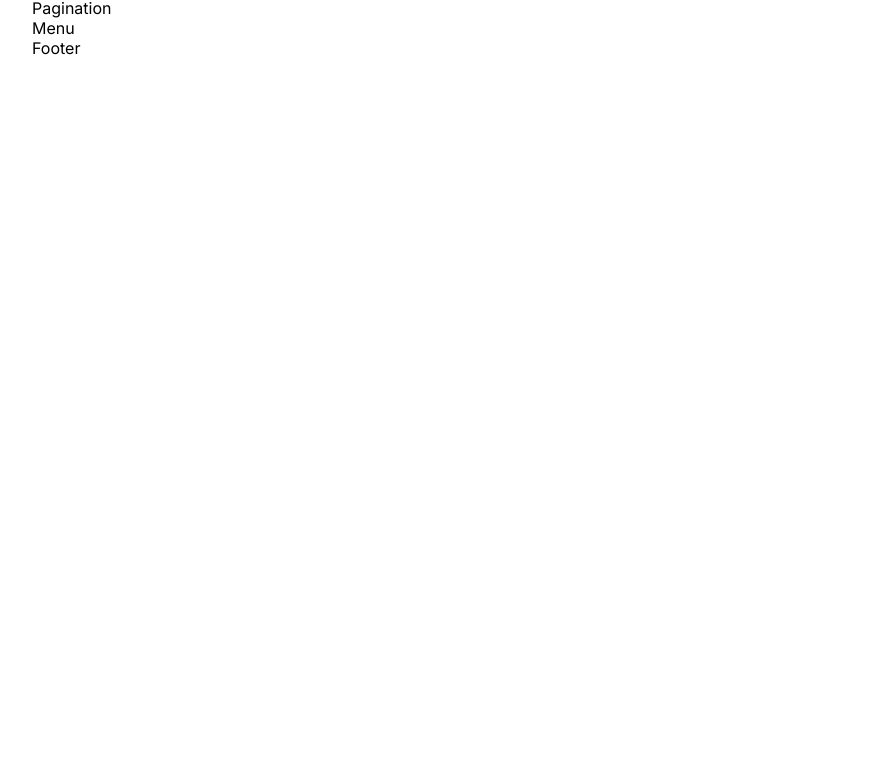
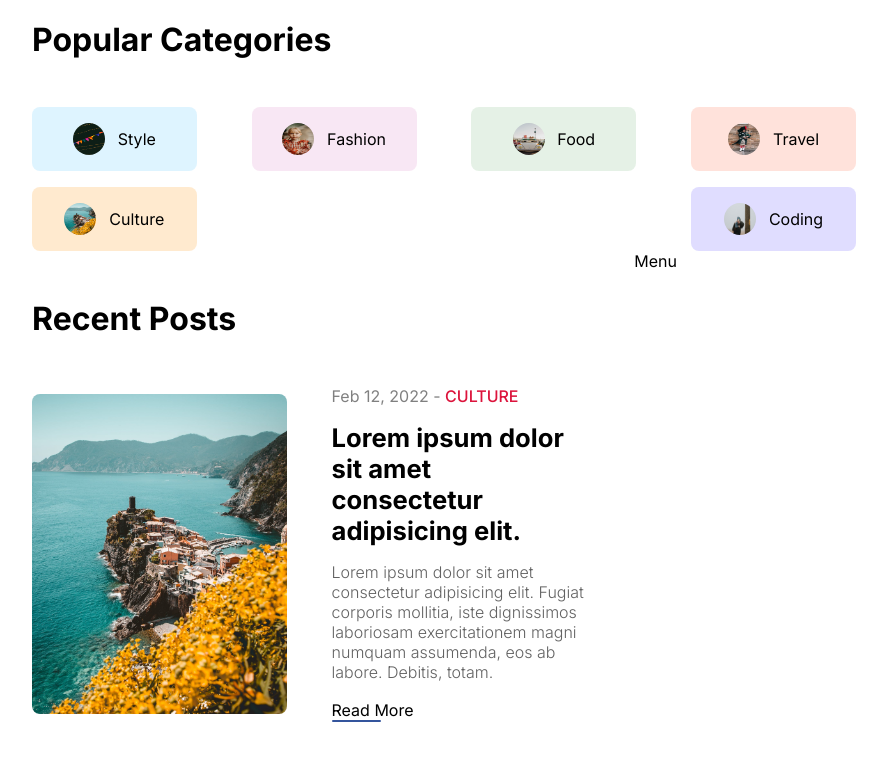
Before and after one commit to dinbandhu12/fullstack-blog-app, a Next.js app: page / in a window 1280 px wide. Shown: the part 814-1586 px from the top of the page, without its empty margins (196-1083 px from the left). Before the commit the page ends 872 px from the top, so only its background shows below. Built offline with nearby package versions, Linux system fonts and the light colour scheme.

Commit message:
added category and post cards

```diff
--- a/src/app/homepage.module.css
+++ b/src/app/homepage.module.css
@@ -0,0 +1,4 @@
+.content {
+    display: flex;
+    gap: 3rem;
+}
--- a/src/app/page.jsx
+++ b/src/app/page.jsx
@@ -1,4 +1,3 @@
-import Link from "next/link";
 import styles from "./homepage.module.css"
 import Featured from "@/components/featured/Featured";
 import CategoryList from "@/components/categoryList/CategoryList";
--- a/src/components/Menu/menu.module.css
+++ b/src/components/Menu/menu.module.css
@@ -1,2 +1,3 @@
 .container {
+    flex: 2;
 }
--- /dev/null
+++ b/src/components/card/Card.jsx
@@ -0,0 +1,32 @@
+import Image from "next/image";
+import styles from "./card.module.css";
+import Link from "next/link";
+
+const Card = () => {
+  return (
+    <div className={styles.container}>
+      <div className={styles.imageContainer}>
+        <Image src="/p1.jpeg" alt="postImg" fill className={styles.image} />
+      </div>
+      <div className={styles.textContainer}>
+        <div className={styles.detail}>
+          <span className={styles.date}>Feb 12, 2022 - </span>
+          <span className={styles.category}>Culture</span>
+        </div>
+        <Link href="/" className={styles.heading}>
+          <h1>Lorem ipsum dolor sit amet consectetur adipisicing elit.</h1>
+        </Link>
+        <p className={styles.desc}>
+          Lorem ipsum dolor sit amet consectetur adipisicing elit. Fugiat
+          corporis mollitia, iste dignissimos laboriosam exercitationem magni
+          numquam assumenda, eos ab labore. Debitis, totam.
+        </p>
+        <Link href="/" className={styles.readMoreBtn}>
+          Read More
+        </Link>
+      </div>
+    </div>
+  );
+};
+
+export default Card;
--- /dev/null
+++ b/src/components/card/card.module.css
@@ -0,0 +1,73 @@
+.container {
+    margin-bottom: 3rem;
+    display: flex;
+    align-items: center;
+    gap: 2.8rem;
+}
+
+.imageContainer {
+    flex: 1;
+    height: 20rem;
+    position: relative;
+}
+
+.image {
+    object-fit: cover;
+    border-radius: 0.5rem;
+}
+
+.textContainer {
+    flex: 1;
+    display: flex;
+    flex-direction: column;
+    gap: 1rem;
+}
+
+.date {
+    color: gray;
+}
+
+.category {
+    color: crimson;
+    font-weight: 500;
+    text-transform: uppercase;
+}
+
+.heading {
+    font-size: 0.8rem;
+}
+
+.desc {
+    font-size: 1rem;
+    font-weight: 300;
+    color: var(--softTextColor);
+}
+
+.readMoreBtn {
+    /* border-bottom: 2px solid rgb(35, 3, 111); */
+    width: max-content;
+    padding: 2px 0;
+    position: relative;
+    transition: all 0.3s ease-in-out;
+}
+.readMoreBtn:hover {
+    font-weight: 700;
+}
+.readMoreBtn::after {
+    content: ''; /* Empty content for the underline */
+    position: absolute;
+    bottom: 0;
+    left: 0; /* Start the line at 25% to center it */
+    width: 60%; /* Make the line half the width of the content */
+    height: 2px; /* Thickness of the bottom line */
+    border-radius: 50rem; /* Rounded corners */
+    background-color: rgb(52, 85, 157);
+    transition: all 0.3s ease-in-out;
+}
+.readMoreBtn:hover::after {
+    left: 0; /* Move the line to start from the left */
+    width: 100%; /* Expand the line to full width */
+    font-weight: 700;
+    background-color: rgb(7, 28, 71);
+    transition: all 0.3s ease-in-out;
+}
--- a/src/components/cardList/CardList.jsx
+++ b/src/components/cardList/CardList.jsx
@@ -1,13 +1,21 @@
-import React from 'react'
-import styles from './cardList.module.css'
-import Pagination from '../pagination/Pagination'
+import React from "react";
+import styles from "./cardList.module.css";
+import Pagination from "../pagination/Pagination";
+import Card from "../card/Card";
 
 const CardList = () => {
   return (
     <div className={styles.container}>
+      <h1 className={styles.title}>Recent Posts</h1>
+      <div className={styles.posts}>
+        <Card />
+        <Card />
+        <Card />
+        <Card />
+      </div>
       <Pagination />
     </div>
-  )
-}
+  );
+};
 
-export default CardList
+export default CardList;
--- a/src/components/cardList/cardList.module.css
+++ b/src/components/cardList/cardList.module.css
@@ -1,2 +1,7 @@
 .container {
+    flex: 5;
 }
+
+.title {
+    margin: 3rem 0;
+}
--- a/src/components/categoryList/CategoryList.jsx
+++ b/src/components/categoryList/CategoryList.jsx
@@ -1,12 +1,87 @@
-import React from 'react'
-import styles from './categoryList.module.css'
+import React from "react";
+import styles from "./categoryList.module.css";
+import Link from "next/link";
+import Image from "next/image";
 
 const CategoryList = () => {
   return (
     <div className={styles.container}>
-      CategoryList
+      <h1 className={styles.title}>Popular Categories</h1>
+      <div className={styles.categories}>
+
+        {/* change the category names latter which are related to the software engineering*/}
+        {/* some catergory [TechTrends], [AI], [SE], [Story], [Career], [Challenges] */}
+
+        <Link href="/blog?cat=style" className={`${styles.category} ${styles.style}`}>
+          <Image
+            src="/style.png"
+            alt="style"
+            width={32}
+            height={32}
+            className={styles.image}
+          />
+          <span className={styles.categoryName}>Style</span>
+        </Link>
+
+
+        <Link href={`/blog`} className={`${styles.category} ${styles.fashion}`}>
+          <Image
+            src="/fashion.png"
+            alt="fashion"
+            width={32}
+            height={32}
+            className={styles.image}
+          />
+          <span className={styles.categoryName}>Fashion</span>
+        </Link>
+
+        <Link href={`/blog`} className={`${styles.category} ${styles.food}`}>
+          <Image
+            src="/food.png"
+            alt="food"
+            width={32}
+            height={32}
+            className={styles.image}
+          />
+          <span className={styles.categoryName}>Food</span>
+        </Link>
+
+        <Link href={`/blog`} className={`${styles.category} ${styles.travel}`}>
+          <Image
+            src="/travel.png"
+            alt="travel"
+            width={32}
+            height={32}
+            className={styles.image}
+          />
+          <span className={styles.categoryName}>Travel</span>
+        </Link>
+
+        <Link href={`/blog`} className={`${styles.category} ${styles.culture}`}>
+          <Image
+            src="/culture.png"
+            alt="culture"
+            width={32}
+            height={32}
+            className={styles.image}
+          />
+          <span className={styles.categoryName}>Culture</span>
+        </Link>
+
+        <Link href={`/blog`} className={`${styles.category} ${styles.coding}`}>
+          <Image
+            src="/coding.png"
+            alt="coding"
+            width={32}
+            height={32}
+            className={styles.image}
+          />
+          <span className={styles.categoryName}>Coding</span>
+        </Link>
+
+      </div>
     </div>
-  )
-}
+  );
+};
 
-export default CategoryList
+export default CategoryList;
--- a/src/components/categoryList/categoryList.module.css
+++ b/src/components/categoryList/categoryList.module.css
@@ -1,2 +1,106 @@
 .container {
 }
+
+.title {
+    margin: 3rem 0;
+}
+
+.categories {
+    display: flex;
+    flex-wrap: wrap;
+    justify-content: space-between;
+    gap: 1rem;
+}
+
+.category {
+    display: flex;
+    align-items: center;
+    gap: 0.8rem;
+    text-transform: capitalize;
+    width: 15%;
+    height: 4rem;
+    justify-content: center;
+    border-radius: 0.5rem;
+}
+
+.category.style {
+    background-color: #57c4ff31;
+    transition: all 0.3s ease-in-out;
+}
+.category.style:hover {
+    background-color: #57c4ff6e;
+    transition: all 0.3s ease-in-out;
+}
+
+.category.fashion {
+    background-color: #da85c731;
+    transition: all 0.3s ease-in-out;
+}
+.category.fashion:hover {
+    background-color: #da85c87d;
+    transition: all 0.3s ease-in-out;
+}
+
+.category.food {
+    background-color: #7fb88133;
+    transition: all 0.3s ease-in-out;
+}
+.category.food:hover {
+    background-color: #7fb8817c;
+    transition: all 0.3s ease-in-out;
+}
+
+.category.travel {
+    background-color: #ff795736;
+    transition: all 0.3s ease-in-out;
+}
+.category.travel:hover {
+    background-color: #ff79577a;
+    transition: all 0.3s ease-in-out;
+}
+
+.category.culture {
+    background-color: #ffb04f45;
+    transition: all 0.3s ease-in-out;
+}
+.category.culture:hover {
+    background-color: #ffb04f89;
+    transition: all 0.3s ease-in-out;
+}
+
+.category.coding {
+    background-color: #5e4fff31;
+    transition: all 0.3s ease-in-out;
+}
+.category.coding:hover {
+    background-color: #5e4fff80;
+    transition: all 0.3s ease-in-out;
+}
+
+.image {
+    border-radius: 50%;
+}
+
+@media screen and (max-width: 1280px) {
+    .category {
+        width: 20%;
+    }
+}
+
+@media screen and (max-width: 1024px) {
+    .category {
+        width: 25%;
+    }
+}
+
+@media screen and (max-width: 768px) {
+    .category {
+        width: 45%;
+    }
+}
+
+@media screen and (max-width: 640px) {
+    .category {
+        width: 100%;
+    }
+}
--- a/src/components/featured/featured.module.css
+++ b/src/components/featured/featured.module.css
@@ -94,7 +94,38 @@
 }
 
 .postBtn:hover {
-    background-color: #484a4d;
+    background-color: #326684;
     color: white;
     transition: all 0.3s ease-in-out;
 }
+
+
+/* responsiveness */
+
+@media screen and (max-width: 1280px) {
+    .title {
+        font-size: 3.2rem;
+    }
+}
+
+@media screen and (max-width: 1024px) {
+    .title {
+        font-size: 3rem;
+    }
+
+    .postImg {
+        display: none;
+    }
+}
+
+@media screen and (max-width: 768px) {
+    .title {
+        font-size: 2.8rem;
+    }
+}
+
+@media screen and (max-width: 640px) {
+    .title {
+        font-size: 2.6rem;
+    }
+}
```
